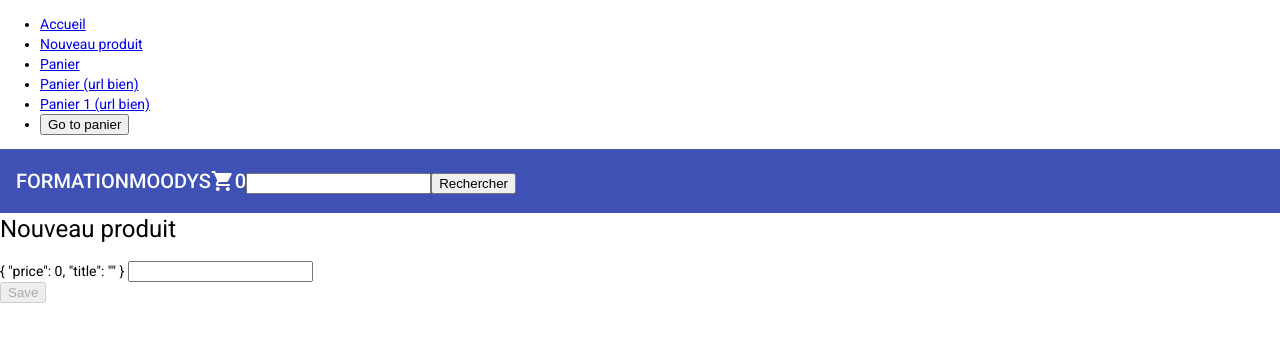
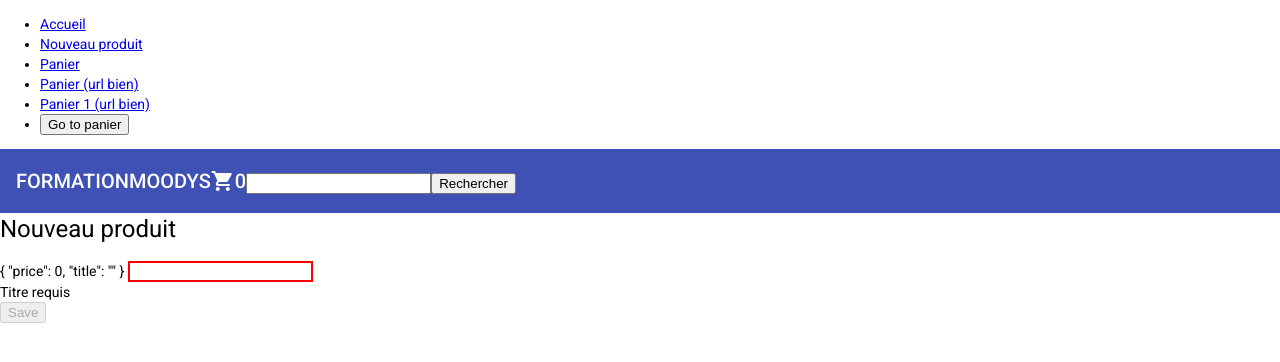
Before and after one commit to devtobecurious/moodys-2-angular-100, an Angular app: page /ajout-produit in a window 1280 px wide. Shown: the top 362 px of the page. Built offline with nearby package versions, Linux system fonts and the light colour scheme.

Commit message:
feat(product create): manage css error and info of error

```diff
--- a/src/app/components/product-create/product-create.component.html
+++ b/src/app/components/product-create/product-create.component.html
@@ -3,7 +3,10 @@
 <form #productForm="ngForm">
   <div>
     {{ product | json }}
-    <input type="text" [(ngModel)]="product.title" name="title" required>
+    <input type="text" #title="ngModel" [(ngModel)]="product.title" name="title" required>
+    <div [hidden]="title.valid">
+      Titre requis
+    </div>
   </div>
 
   <div>
--- a/src/app/components/product-create/product-create.component.scss
+++ b/src/app/components/product-create/product-create.component.scss
@@ -0,0 +1,7 @@
+input.ng-invalid {
+  border: 2px solid red;
+}
+
+input.ng-valid {
+  border: 2px solid green;
+}
```
